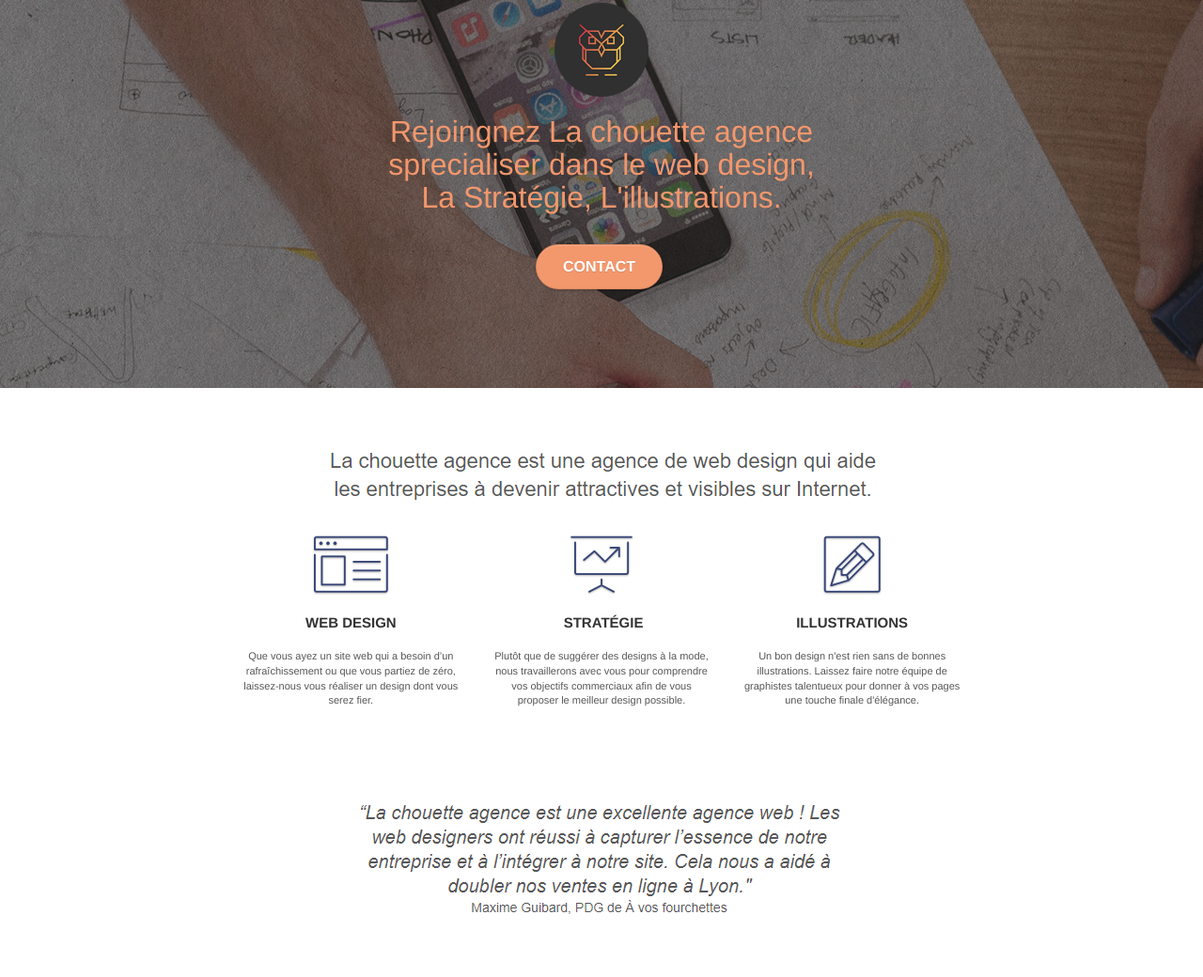
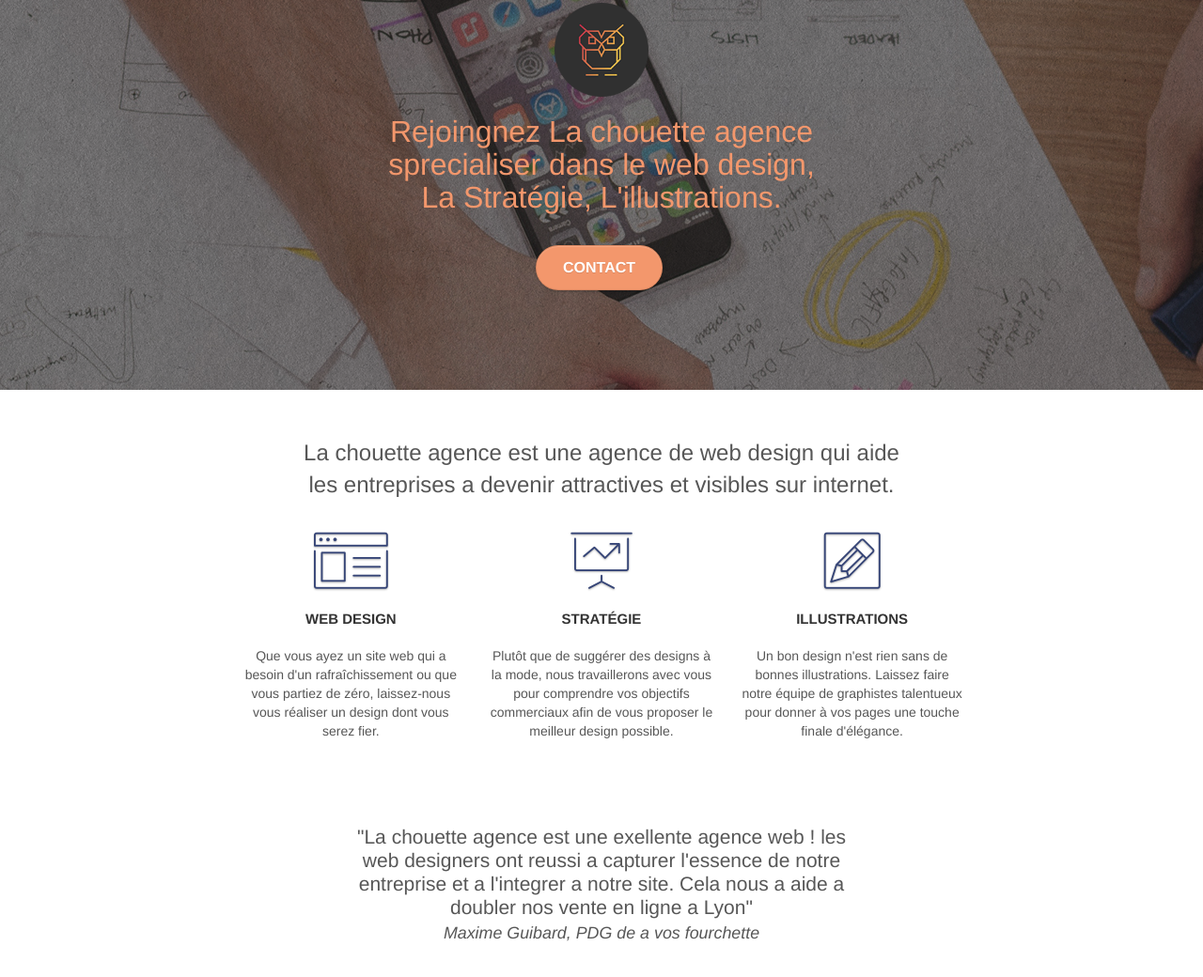
Before and after one commit to clem-r-cyber/la-chouette-agence, a plain HTML site: page index.html in a window 1280 px wide. Shown: the part 191-1231 px from the top of the page at 94% size. Drawn offline with Linux system fonts and the light colour scheme; grey boxes are pictures that could not be loaded.

Commit message:
modification de plusieurs element en html et css

```diff
--- a/index.html
+++ b/index.html
@@ -41,7 +41,7 @@
 				<a class="navbar-brand" href="index.html"><img src="img/la-chouette-agence.png" alt="paris web design logo agence web meilleure agence" height="40" /></a>
 				<div class="keywords" style="color:#cccccc;font-size:10px;">Agence web à paris, stratégie web, web design, illustrations, design de site web, site web, web, internet, site internet, site</div>
 				<button id="nav-toggle" type="button" class="ui-navbar-toggle navbar-toggle" data-toggle="collapse" data-target=".navbar-1">
-					<span class="sr-only">Toggle navigation</span><span class="icon-bar"></span><span class="icon-bar"></span><span class="icon-bar"></span>
+					<span class="sr-only">Toggle navigation</span><span class="icon-bar"></span>
 				</button>
 			</div>
 			<div class="collapse navbar-collapse navbar-1 special-dropdown-nav">
@@ -71,7 +71,7 @@
 					Rejoingnez La chouette agence sprecialiser dans le web design, <br> La Stratégie, L'illustrations.
 				</h1>
 				<div class="text-center">
-					<a href="page2.html" class="btn btn-lg btn-clean btn-rd cta-hero btn-atomic-tangerine" id="cta-hero">Contact</a>
+				<button class="btn-contact"><a href="page2.html" class="btn btn-lg btn-clean btn-rd cta-hero btn-atomic-tangerine" id="cta-hero">Contact</a></button>
 				</div>
 			</div>
 		</div>
@@ -84,7 +84,8 @@
 	<div class="container bloc-md">
 		<div class="row">
 			<div class="col-sm-12 text-center">
-				<img alt="agence web, agence web paris, web design paris, stratégie web" src="img/title.png" />
+				<p class="title-p"> La chouette agence est une agence de web design qui aide <br> les entreprises a devenir attractives et visibles sur internet.</p>
+				 <!--<img alt="agence web, agence web paris, web design paris, stratégie web" src="img/title.png" />-->
 			</div>
 		</div>
 		<div class="row voffset-lg med-width-whitespace">
@@ -96,7 +97,7 @@
 					Web design
 				</h3>
 				<p class="text-center ">
-					Que vous ayez un site web qui a besoin d&rsquo;un rafraîchissement ou que vous partiez de zéro, laissez-nous vous réaliser un design dont vous serez fier.
+					Que vous ayez un site web qui a besoin d'un rafraîchissement ou que vous partiez de zéro, laissez-nous vous réaliser un design dont vous serez fier.
 				</p>
 			</div>
 			<div class="col-sm-4">
@@ -104,7 +105,7 @@
 					<span class="et-icon-presentation sm-shadow icon-dark-slate-blue icons icon-lg"></span>
 				</div>
 				<h3 class="mg-md text-center">
-					&nbsp;Stratégie
+				Stratégie
 				</h3>
 				<p class="text-center ">
 					Plutôt que de suggérer des designs à la mode, nous travaillerons avec vous pour comprendre vos objectifs commerciaux afin de vous proposer le meilleur design possible.<br>
@@ -124,7 +125,11 @@
 		</div>
 		<div class="row voffset-lg voffset">
 			<div class="col-xs-12 col-md-8 col-md-offset-2 text-center">
-				<img alt="agence web, agence web paris, web design paris, stratégie web" src="img/citation.png" />
+				<p class="p-citation">"La chouette agence est une exellente agence web ! les <br>
+				web designers ont reussi a capturer l'essence de notre <br>
+				entreprise et a l'integrer a notre site. Cela nous a aide a  <br>
+				doubler nos vente en ligne a Lyon"<br><i><small> Maxime Guibard, PDG de a vos fourchette</small></i></p>
+				<!--<img alt="agence web, agence web paris, web design paris, stratégie web" src="img/citation.png" /> -->
 
 			</div>
 		</div>
@@ -138,10 +143,15 @@
 		<div class="row tight-width-whitespace black-background">
 			<div class="col-sm-12">
 				<h2 class="mg-md text-center tc-white">
-					Nous souhaitons aider les entreprises de la région Lyonnaise à se développer et à connaître le succès. Nous travaillons pour aider les entreprises locales à attirer de nouveaux clients .<br>
+					Nous souhaitons aider les entreprises de la région Lyonnaise à se développer et à connaître le succès.
+					 Nous travaillons pour aider les entreprises locales à attirer de nouveaux clients .<br>
 				</h2>
 				<p class="text-center white">
-					Nous aimons collaborer avec des entrepreneurs créatifs et des entreprises locale, qu’elles aient besoin de créer un site de A à Z ou de donner un coup de jeune à leur site. Que vous ayez besoin d’une identité visuelle complète ou d’une refonte de votre site, n’hésitez pas à nous contacter. Nous travaillerons ensemble pour créer des sites beau et bien structurés, qui seront facilement trouvable sur les moteurs de recherche. <br><br><a class="ltc-white bold-link" href="page2.html">Contactez notre équipe</a><br>
+					Nous aimons collaborer avec des entrepreneurs créatifs et des entreprises locale,
+					qu’elles aient besoin de créer un site de A à Z ou de donner un coup de jeune à leur site.
+					 Que vous ayez besoin d’une identité visuelle complète ou d’une refonte de votre site, n’hésitez pas à nous contacter.
+					  Nous travaillerons ensemble pour créer des sites beau et bien structurés,
+						qui seront facilement trouvable sur les moteurs de recherche.<br><br><a class="ltc-white bold-link" href="page2.html">Contactez notre équipe</a><br>
 				</p>
 			</div>
 		</div>
@@ -154,7 +164,8 @@
 	<div class="container bloc-lg">
 		<div class="row">
 			<div class="col-sm-12 text-center">
-				<img alt="agence web, agence web paris, web design paris, stratégie web" src="img/title2.png" />
+				<p class="title-2">Nous travaillons avec beaucoup de clients, <br> voici nos realisations.</p>
+				<!--<img alt="agence web, agence web paris, web design paris, stratégie web" src="img/title2.png" />-->
 			</div>
 		</div>
 		<div class="row tight-width-whitespace portfolio-row">
--- a/style.css
+++ b/style.css
@@ -6,6 +6,8 @@ body {
     -webkit-font-smoothing: antialiased;
     -moz-osx-font-smoothing: grayscale;
 }
+
+
 
 a,
 button {
@@ -16,6 +18,12 @@ button {
 a:hover {
     text-decoration: none;
     cursor: pointer;
+}
+
+.btn-contact{
+    tabindex: 0;
+    background: transparent;
+    border: none;
 }
 
 #page-loading-blocs-notifaction {
@@ -286,6 +294,12 @@ a:hover {
 #bloc-1-hero h1 {
     font-size: 32px;
 }
+
+div.keywords{
+    visibility: hidden;
+
+}
+
 
 .navbar {
     margin-bottom: 0;
@@ -658,6 +672,29 @@ a {
     max-width: 1000px;
 }
 
+.title-p{
+    font-family: "Helvetica Neue", Helvetica, Arial, sans-serif;
+    color: #333;
+    font-size: 24px;
+    line-height: 1.42857143;
+}
+
+.p-citation {
+  font-family: "Helvetica Neue", Helvetica, Arial,sans-serif;
+  color: #333;
+    font-size: 21px;
+    line-height: 1.2;
+}
+
+.title-2{
+    font-family: "Helvetica Neue", Helvetica, Arial, sans-serif;
+    color: #333;
+    font-size: 24px;
+    line-height: 1.3;
+}
+
+
+
 .hero-bloc-text {
     font-size: 38px;
 }
@@ -676,9 +713,7 @@ a {
     margin: auto auto auto auto;
 }
 
-p {
-    font-size: 11px;
-}
+
 
 .tight-width-whitespace {
     max-width: 600px;
```
